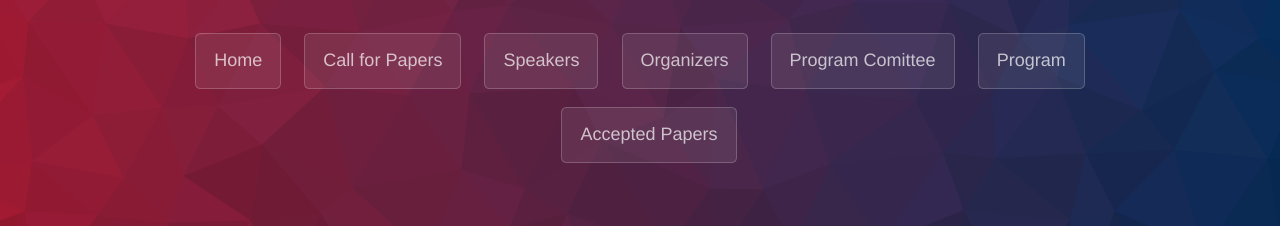
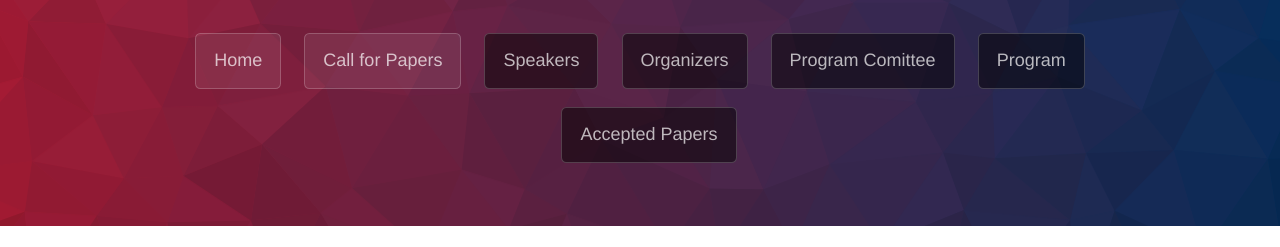
Before and after one commit to s19514tt/wellcomp-workshop, a plain HTML site: page index.html in a window 1280 px wide. Shown: the part 276-523 px from the top of the page. Drawn offline with Linux system fonts and the light colour scheme; a web font is replaced by a local one.

Commit message:
change header

```diff
--- a/index.html
+++ b/index.html
@@ -24,15 +24,15 @@
 
       <a href="./cfp.html" class="btn">Call for Papers</a>
 
-      <a href="./papers.html" class="btn">Speakers</a>
+      <a class="btn-disabled">Speakers</a>
 
-      <a href="./schedule.html" class="btn">Organizers</a>
+      <a class="btn-disabled">Organizers</a>
 
-      <a href="./speakers.html" class="btn">Program Comittee</a>
+      <a class="btn-disabled">Program Comittee</a>
 
-      <a href="./organizers.html" class="btn">Program</a>
+      <a class="btn-disabled">Program</a>
 
-      <a href="./committee.html" class="btn">Accepted Papers</a>
+      <a class="btn-disabled">Accepted Papers</a>
     </header>
 
     <main id="content" class="main-content" role="main">
```
